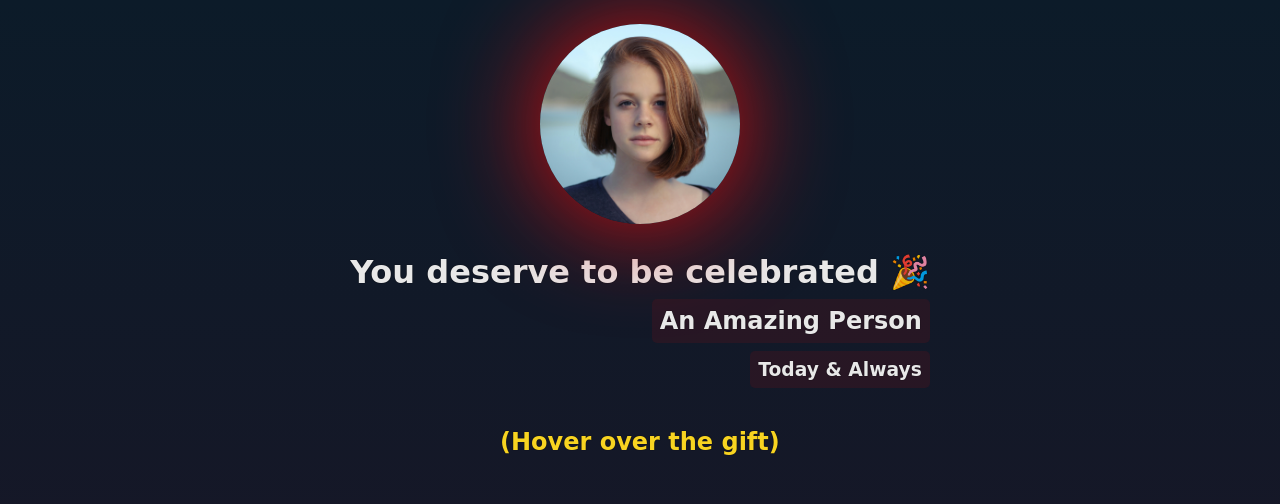
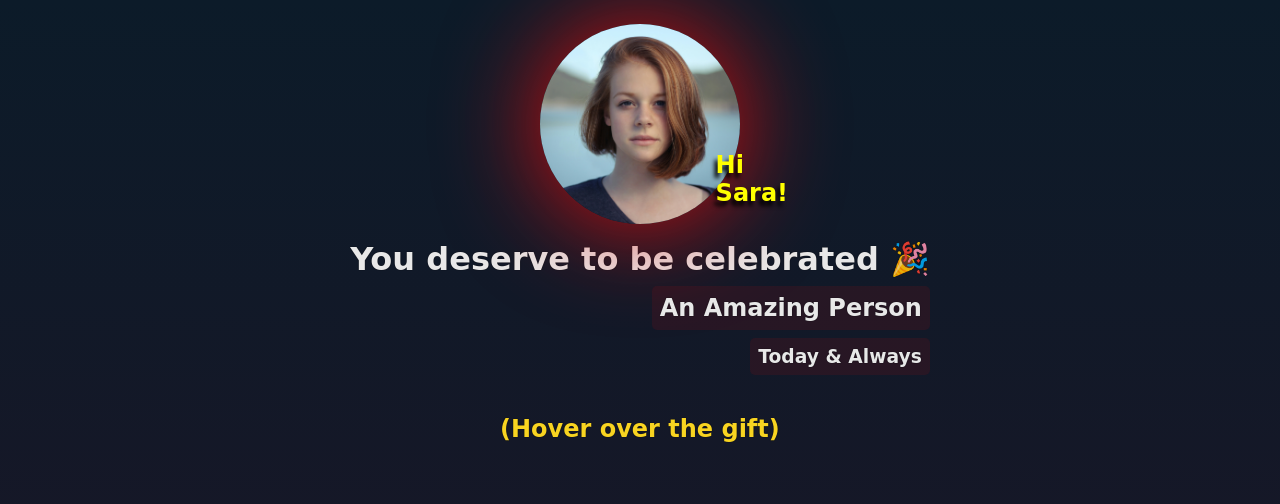
Before and after one commit to immordecai97/birthday_gift_site, a plain HTML site: page index.html in a window 1280 px wide. Shown: the top 504 px of the page. Drawn offline with Linux system fonts and the light colour scheme; a web font is replaced by a local one.

Commit message:
fix some details

```diff
--- a/index.html
+++ b/index.html
@@ -13,9 +13,12 @@
     <header id="header">
         <div class="header-container">
             <h1 class="title">You deserve to be celebrated 🎉</h1>
-            <figure class="avatar-container">
-                <img class="avatar" src="images/sara.jpg">
-            </figure>
+            <div class="avatar-wrapper">
+                <figure class="avatar-container">
+                    <img class="avatar" src="images/sara.jpg">
+                </figure>
+                <span class="avatar-name">Hi Sara!</span>
+            </div>
         </div>
         <h2 id="bday-age">An Amazing Person</h2>
         <h3 id="bday-date">Today & Always</h3>
@@ -57,6 +60,6 @@
         </div>
     </section>
 
-    <p id="footer">Want to create your own celebration site? Take <a href="https://scrimba.com/learn/htmlandcss" target="_blank">this HTML & CSS course.</a></p>
+    <p id="footer">Want to create your own celebration site? <br>Take <a href="https://scrimba.com/learn/htmlandcss" target="_blank">this HTML & CSS course.</a></p>
 </body>
 </html>
--- a/styles.css
+++ b/styles.css
@@ -28,6 +28,7 @@ h1, h2, h3, h4, p {
     flex-direction: column-reverse;
     align-items: center;
     justify-content: center;
+    position: relative;
 }
 
 .title {
@@ -64,14 +65,31 @@ h1, h2, h3, h4, p {
     margin-top: 2rem;
 }
 
+.avatar-wrapper {
+  position: relative;
+  display: inline-block;
+}
+
 .avatar-container {
-    width: 200px;
-    aspect-ratio: 1;
-    border-radius: 50%;
-    overflow: hidden;
-    box-shadow: 0 0 100px rgb(222, 13, 13);
+  width: 200px;
+  aspect-ratio: 1;
+  border-radius: 50%;
+  overflow: hidden;
+  box-shadow: 0 0 100px rgb(222, 13, 13);
+  animation: slideInBottom .5s ease-in-out both;
+}
+
+.avatar-name {
+    position: absolute;
+    bottom: 33px;
+    left: 77%;
+    transform: translateX(-50%) rotate(-5deg);
+    font-size: 1.5rem;
+    font-weight: bold;
+    color: yellow;
+    text-shadow: -3px 5px 4px black;
     animation: slideInBottom .5s ease-in-out both;
-    margin-bottom: 1.8rem;
+    animation-delay: .1s;
 }
 
 .avatar {
@@ -138,8 +156,6 @@ h1, h2, h3, h4, p {
 
 #footer {
     font-style: italic;
-    width: 400px;
-    margin: 40px auto 20px;
 }
 
 a {
```
